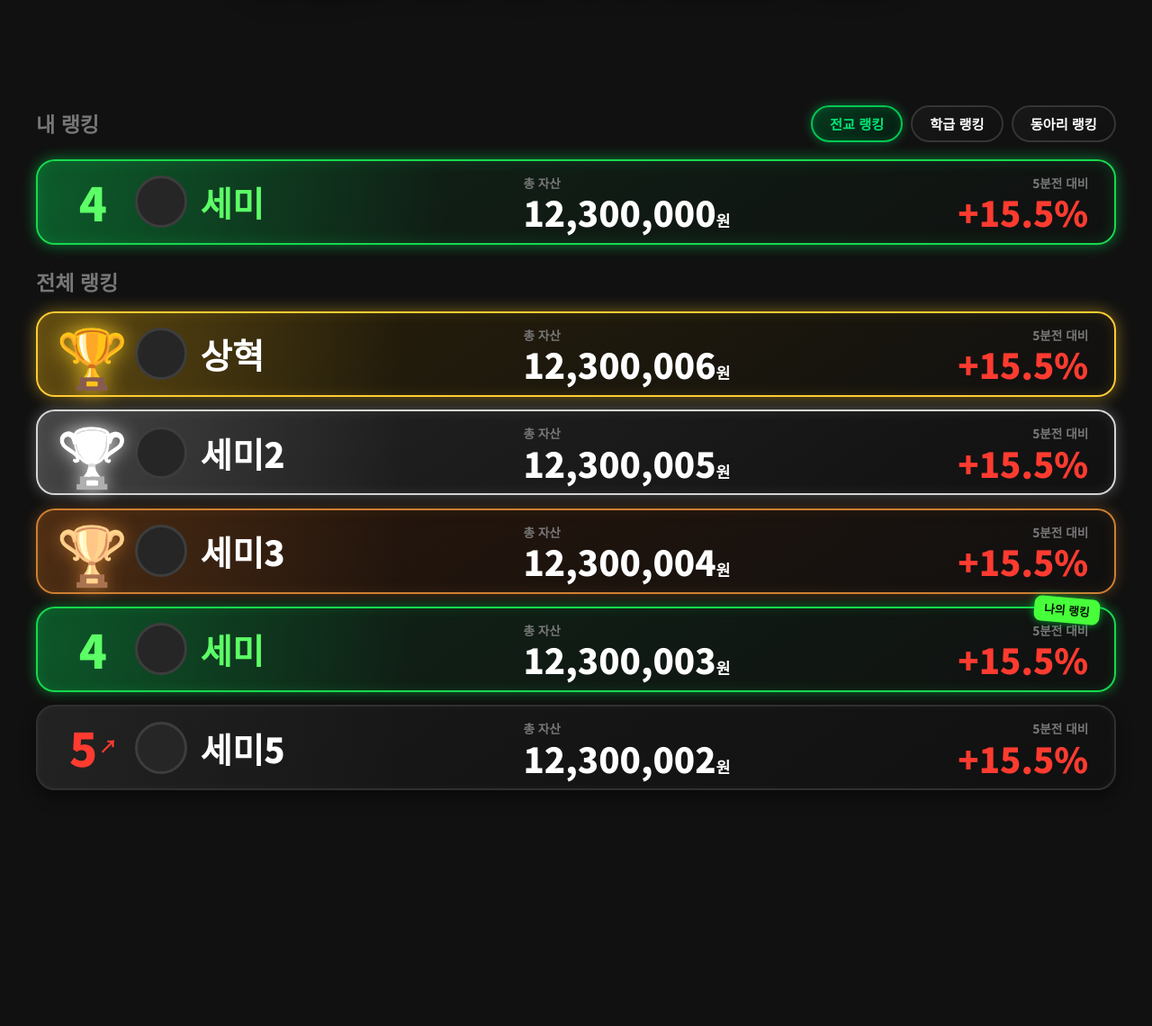
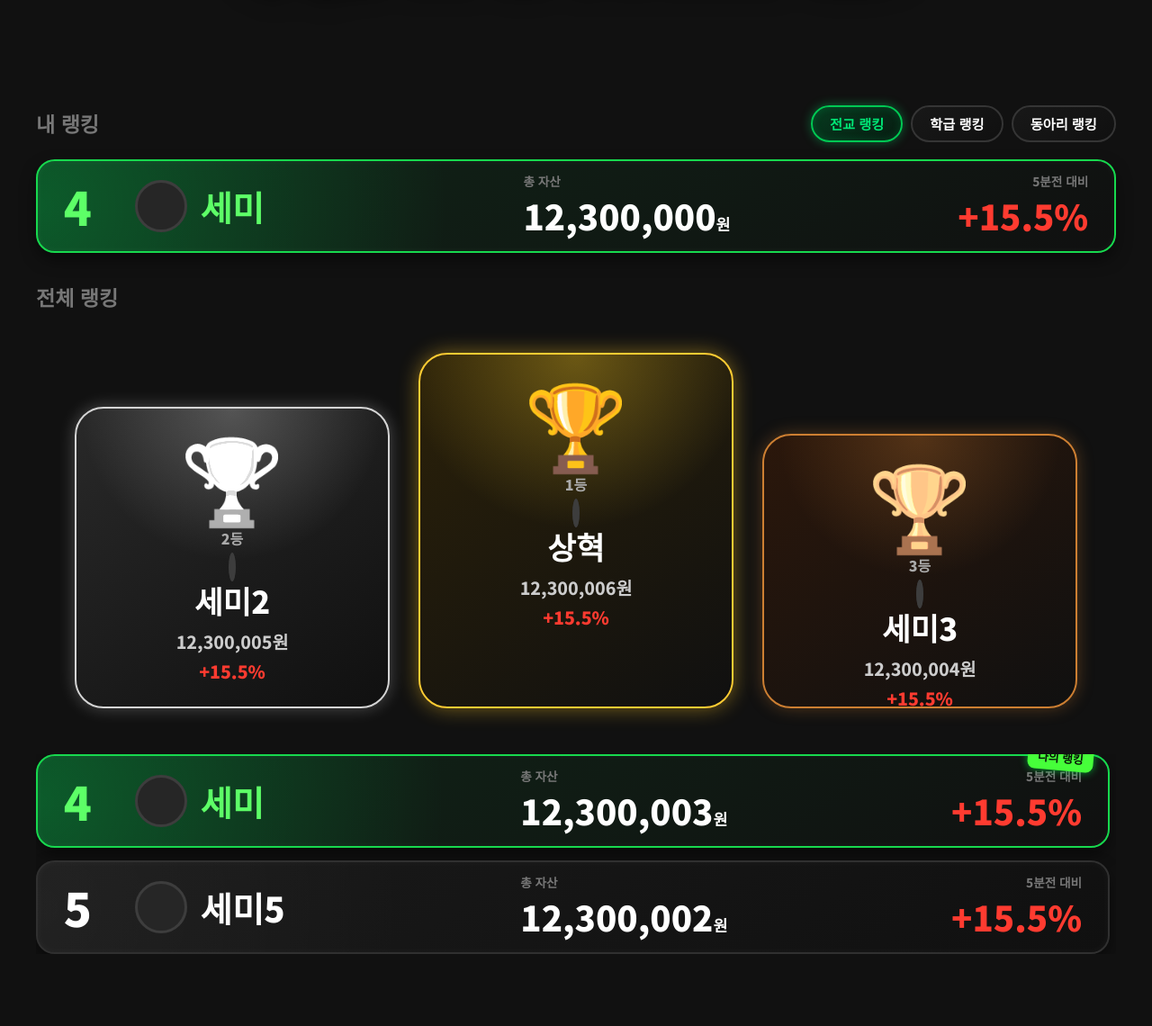
Before and after one commit to jeongbin-0509/StockKolon26, a Flask app: page /rank in a window 1280 px wide. Shown: the part 254-1394 px from the top of the page at 90% size. Before the commit the page ends 1132 px from the top, so only its background shows below. Run offline with Flask 3, Linux system fonts and the light colour scheme; the visitor is signed in with stand-in values (Sample User, id 1).

Commit message:
rank css변경 완료했습니다

```diff
--- a/app/static/css/rank.css
+++ b/app/static/css/rank.css
@@ -25,13 +26,13 @@
 }
 
 .rank-section-title.spacer {
-    margin-top: 1.5rem;
-    margin-bottom: 1rem;
+    margin-top: 2rem;
+    margin-bottom: 1.2rem;
 }
 
 .rank-category-filter {
     display: flex;
-    gap: 0.55rem;
+    gap: .55rem;
 }
 
 .rank-filter-btn {
@@ -53,18 +54,174 @@
     border-color: #00c853;
     background: linear-gradient(145deg, #063b1f, #071b11);
     box-shadow:
-        0 0 12px rgba(0, 255, 120, 0.35),
-        inset 0 0 10px rgba(0, 255, 120, 0.15);
+        0 0 12px rgba(0,255,120,.35),
+        inset 0 0 10px rgba(0,255,120,.15);
 }
 
+/* 내 랭킹 */
 
-/* 리스트 */
+.my-rank-card,
+.my-rank-in-list {
+    border-color: #17d94e !important;
+    background:
+        radial-gradient(circle at left center, rgba(0,255,100,.25), transparent 38%),
+        linear-gradient(145deg, #102618, #101010) !important;
+    box-shadow:
+        0 0 16px rgba(0,255,100,.45),
+        inset 0 0 18px rgba(0,255,100,.14);
+}
+
+.my-rank-card .rank-number,
+.my-rank-card .rank-name,
+.my-rank-in-list .rank-number,
+.my-rank-in-list .rank-name {
+    color: #5dff67;
+}
+
+/* 시상대 크게 v2 */
+
+.podium-section {
+    display: flex;
+    justify-content: center;
+    align-items: flex-end;
+    gap: 2rem;
+    margin: 2.8rem 0 3.2rem;
+}
+
+.podium-card {
+    width: 350px;
+    border-radius: 2rem;
+    padding: 1.8rem 1.3rem;
+    text-align: center;
+    border: 2px solid #333;
+    background: #151515;
+    box-shadow: 0 10px 25px rgba(0,0,0,.45);
+    box-sizing: border-box;
+    transition: .2s;
+}
+
+.podium-card:hover {
+    transform: translateY(-3px);
+}
+
+.podium-card.gold {
+    height: 395px;
+    order: 2;
+    border-color: #ffcc33;
+    background:
+        radial-gradient(circle at top, rgba(255,210,40,.32), transparent 45%),
+        linear-gradient(145deg, #2b2109, #101010);
+    box-shadow: 0 0 22px rgba(255,200,40,.45);
+}
+
+.podium-card.silver {
+    height: 335px;
+    order: 1;
+    border-color: #d5d5d5;
+    background:
+        radial-gradient(circle at top, rgba(230,230,230,.25), transparent 45%),
+        linear-gradient(145deg, #292929, #101010);
+    box-shadow: 0 0 18px rgba(255,255,255,.25);
+}
+
+.podium-card.bronze {
+    height: 305px;
+    order: 3;
+    border-color: #cd7f32;
+    background:
+        radial-gradient(circle at top, rgba(205,127,50,.28), transparent 45%),
+        linear-gradient(145deg, #2b170b, #101010);
+    box-shadow: 0 0 18px rgba(205,127,50,.35);
+}
+
+.podium-trophy {
+    font-size: 5.8rem;
+    line-height: 1;
+    margin-bottom: .65rem;
+}
+
+.podium-card.silver .podium-trophy {
+    filter: grayscale(1) brightness(1.75);
+}
+
+.podium-card.bronze .podium-trophy {
+    filter: sepia(1) saturate(2) hue-rotate(340deg);
+}
+
+.podium-rank {
+    font-size: 1rem;
+    font-weight: 900;
+    color: #aaa;
+    margin-bottom: .55rem;
+}
+
+.podium-card .rank-avatar {
+    width: 78px;
+    height: 78px;
+    border-width: 4px;
+    margin: 0 auto .6rem;
+}
+
+.podium-name {
+    font-size: 2.15rem;
+    font-weight: 900;
+    color: #fff;
+}
+
+.podium-money {
+    margin-top: .35rem;
+    font-size: 1.22rem;
+    font-weight: 800;
+    color: #ccc;
+}
+
+.podium-change {
+    margin-top: .25rem;
+    font-size: 1.22rem;
+    font-weight: 900;
+}
+
+.podium-change.up {
+    color: #ff3b30;
+}
+
+.podium-change.down {
+    color: #007aff;
+}
+
+/* 4~100등 스크롤 */
+
+.rank-scroll-box {
+    max-height: 650px;
+    overflow-y: auto;
+    padding-right: .45rem;
+}
+
+.rank-scroll-box::-webkit-scrollbar {
+    width: 8px;
+}
+
+.rank-scroll-box::-webkit-scrollbar-track {
+    background: #111;
+    border-radius: 999px;
+}
+
+.rank-scroll-box::-webkit-scrollbar-thumb {
+    background: #3a3a3a;
+    border-radius: 999px;
+}
+
+.rank-scroll-box::-webkit-scrollbar-thumb:hover {
+    background: #555;
+}
 
 .rank-list {
     display: flex;
     flex-direction: column;
-    gap: 0.9rem;
+    gap: .9rem;
 }
+
+/* 기본 랭킹 카드 */
 
 .rank-card {
     position: relative;
@@ -74,22 +231,17 @@
         minmax(430px, 1.8fr);
     align-items: center;
     gap: 1.4rem;
-
     min-height: 95px;
-    padding: 0.75rem 1.8rem;
-
+    padding: .75rem 1.8rem;
     border: 2px solid #303030;
     border-radius: 1.3rem;
-
     background:
-        radial-gradient(circle at left center, rgba(255, 255, 255, 0.04), transparent 35%),
+        radial-gradient(circle at left center, rgba(255,255,255,.04), transparent 35%),
         linear-gradient(145deg, #1a1a1a, #101010);
-
     box-shadow:
-        inset 0 0 10px rgba(255, 255, 255, 0.04),
-        0 8px 18px rgba(0, 0, 0, 0.45);
-
-    transition: 0.2s ease;
+        inset 0 0 10px rgba(255,255,255,.04),
+        0 8px 18px rgba(0,0,0,.45);
+    transition: .2s ease;
 }
 
 .rank-card:hover {
@@ -97,44 +249,17 @@
     border-color: #505050;
 }
 
-/* 내 랭킹 카드 */
-
-.my-rank-card {
-    border-color: #17d94e;
-    background:
-        radial-gradient(circle at left center, rgba(0, 255, 100, 0.25), transparent 38%),
-        linear-gradient(145deg, #102618, #101010);
-
-    box-shadow:
-        0 0 16px rgba(0, 255, 100, 0.45),
-        inset 0 0 18px rgba(0, 255, 100, 0.14);
-}
-
-.my-rank-card .rank-number,
-.my-rank-card .rank-name {
-    color: #5dff67;
-}
-
-
-/* 왼쪽 */
-
 .rank-card-left {
     display: grid;
     grid-template-columns: 65px 58px minmax(0, 1fr);
     align-items: center;
-    gap: 0.9rem;
-    min-width: 0;
+    gap: .9rem;
 }
 
 .rank-number {
     font-size: clamp(2.4rem, 4vw, 3.8rem);
     font-weight: 900;
-    line-height: 1;
     color: #fff;
-    display: inline-flex;
-    align-items: center;
-    justify-content: center;
-    gap: 0.12rem;
 }
 
 .rank-number.up {
@@ -147,8 +272,7 @@
 
 .arrow-icon {
     font-style: normal;
-    font-size: 0.38em;
-    margin-bottom: 0.2em;
+    font-size: .38em;
 }
 
 .rank-avatar {
@@ -157,7 +281,6 @@
     border-radius: 50%;
     background: #262626;
     border: 3px solid #3d3d3d;
-    flex-shrink: 0;
 }
 
 .rank-name {
@@ -169,20 +292,15 @@
     white-space: nowrap;
 }
 
-
-/* 오른쪽 */
-
 .rank-card-right {
     display: grid;
     grid-template-columns: 1fr 1fr;
-    align-items: center;
     gap: 1.2rem;
 }
 
 .rank-info-group {
     display: flex;
     flex-direction: column;
-    align-items: flex-start;
 }
 
 .rank-info-group.text-right {
@@ -191,20 +309,18 @@
 
 .rank-info-label {
     color: #777;
-    font-size: 0.85rem;
+    font-size: .85rem;
     font-weight: 800;
-    margin-bottom: 0.15rem;
 }
 
 .rank-info-value {
     font-size: clamp(1.8rem, 3vw, 2.7rem);
     font-weight: 900;
-    line-height: 1.05;
     color: #fff;
 }
 
 .rank-info-value span {
-    font-size: 0.45em;
+    font-size: .45em;
 }
 
 .rank-info-value.up {
@@ -215,172 +331,102 @@
     color: #007aff;
 }
 
+/* 내 랭킹 스티커 */
 
-/* ==========================================
-   TOP 3 카드 금 / 은 / 동
-========================================== */
-
-.total-rank-section .rank-card:nth-child(-n + 3) {
-    overflow: visible;
+.my-rank-in-list::after {
+    content: "나의 랭킹";
+    position: absolute;
+    top: -.75rem;
+    right: 1rem;
+    padding: .28rem .7rem;
+    border-radius: .5rem;
+    background: #46ff3a;
+    color: #071107;
+    font-size: .8rem;
+    font-weight: 900;
+    transform: rotate(5deg);
+    box-shadow: 0 0 10px rgba(0,255,80,.6);
 }
 
-/* 1등 카드 */
-.total-rank-section .rank-card:nth-child(1) {
-    border-color: #ffcc33;
-    background:
-        radial-gradient(circle at left center, rgba(255, 200, 40, 0.25), transparent 34%),
-        linear-gradient(145deg, #2b2109, #101010);
-
-    box-shadow:
-        0 0 18px rgba(255, 200, 40, 0.45),
-        inset 0 0 16px rgba(255, 200, 40, 0.12);
-}
-
-/* 2등 카드 */
-.total-rank-section .rank-card:nth-child(2) {
-    border-color: #d5d5d5;
-    background:
-        radial-gradient(circle at left center, rgba(220, 220, 220, 0.18), transparent 34%),
-        linear-gradient(145deg, #252525, #101010);
-
-    box-shadow:
-        0 0 16px rgba(255, 255, 255, 0.28),
-        inset 0 0 16px rgba(255, 255, 255, 0.08);
-}
-
-/* 3등 카드 */
-.total-rank-section .rank-card:nth-child(3) {
-    border-color: #cd7f32;
-    background:
-        radial-gradient(circle at left center, rgba(205, 127, 50, 0.22), transparent 34%),
-        linear-gradient(145deg, #2b170b, #101010);
-
-    box-shadow:
-        0 0 16px rgba(205, 127, 50, 0.35),
-        inset 0 0 16px rgba(205, 127, 50, 0.1);
-}
-
-
-/* ==========================================
-   TOP3 숫자 숨기고 트로피만 표시
-========================================== */
-
-.total-rank-section .rank-card:nth-child(-n + 3) .rank-number {
-    font-size: 0;
-    width: 65px;
-    height: 65px;
-    display: flex;
-    align-items: center;
-    justify-content: center;
-}
-
-.total-rank-section .rank-card:nth-child(-n + 3) .rank-number .arrow-icon {
-    display: none;
-}
-
-.total-rank-section .rank-card:nth-child(-n + 3) .rank-number::before {
-    content: "🏆";
-    font-size: 4rem;
-    line-height: 1;
-}
-
-/* 1등 트로피 */
-.total-rank-section .rank-card:nth-child(1) .rank-number::before {
-    filter:
-        drop-shadow(0 0 12px rgba(255, 210, 40, 0.9));
-}
-
-/* 2등 트로피 */
-.total-rank-section .rank-card:nth-child(2) .rank-number::before {
-    filter:
-        grayscale(1)
-        brightness(1.75)
-        drop-shadow(0 0 10px rgba(255, 255, 255, 0.75));
-}
-
-/* 3등 트로피 */
-.total-rank-section .rank-card:nth-child(3) .rank-number::before {
-    filter:
-        sepia(1)
-        saturate(2)
-        hue-rotate(340deg)
-        drop-shadow(0 0 10px rgba(205, 127, 50, 0.8));
-}
-
-
-/* ==========================================
-   전체 랭킹 속 내 랭킹
-========================================== */
-
-.total-rank-section .rank-card:nth-child(4) {
-    border-color: #17d94e;
-
-    background:
-        radial-gradient(circle at left center, rgba(0, 255, 100, 0.23), transparent 35%),
-        linear-gradient(145deg, #102618, #101010);
-
-    box-shadow:
-        0 0 14px rgba(0, 255, 90, 0.42),
-        inset 0 0 14px rgba(0, 255, 90, 0.12);
-}
-
-.total-rank-section .rank-card:nth-child(4) .rank-number,
-.total-rank-section .rank-card:nth-child(4) .rank-name {
-    color: #5dff67;
-}
-
-.total-rank-section .rank-card:nth-child(4)::after {
-    content: "나의 랭킹";
-    position: absolute;
-    top: -0.75rem;
-    right: 1rem;
-
-    padding: 0.28rem 0.7rem;
-    border-radius: 0.5rem;
-
-    background: #46ff3a;
-    color: #071107;
-    font-size: 0.8rem;
-    font-weight: 900;
-
-    transform: rotate(5deg);
-
-    box-shadow:
-        0 0 10px rgba(0, 255, 80, 0.6);
-}
-
-
-/* ==========================================
-   모바일
-========================================== */
+/* 모바일 */
 
 @media screen and (max-width: 767px) {
     .rank-top-bar {
         flex-direction: column;
         align-items: flex-start;
-        gap: 0.8rem;
+        gap: .8rem;
     }
 
     .rank-category-filter {
         width: 100%;
         overflow-x: auto;
-        padding-bottom: 0.25rem;
+        padding-bottom: .25rem;
     }
 
     .rank-filter-btn {
         flex-shrink: 0;
-        padding: 0.35rem 0.9rem;
+        padding: .35rem .9rem;
+    }
+
+    .podium-section {
+        gap: .55rem;
+        margin: 1.5rem 0 1.8rem;
+    }
+
+    .podium-card {
+        width: 33.33%;
+        padding: .75rem .4rem;
+        border-radius: 1.1rem;
+    }
+
+    .podium-card.gold {
+        height: 260px;
+    }
+
+    .podium-card.silver {
+        height: 225px;
+    }
+
+    .podium-card.bronze {
+        height: 210px;
+    }
+
+    .podium-trophy {
+        font-size: 3rem;
+    }
+
+    .podium-rank {
+        font-size: .75rem;
+    }
+
+    .podium-card .rank-avatar {
+        width: 42px;
+        height: 42px;
+        border-width: 2px;
+    }
+
+    .podium-name {
+        font-size: 1rem;
+    }
+
+    .podium-money,
+    .podium-change {
+        font-size: .72rem;
+    }
+
+    .rank-scroll-box {
+        max-height: 560px;
     }
 
     .rank-card {
         grid-template-columns: 1fr;
-        padding: 0.9rem;
-        gap: 0.6rem;
+        padding: .9rem;
+        gap: .6rem;
     }
 
     .rank-card-left {
         grid-template-columns: 45px 42px minmax(0, 1fr);
-        gap: 0.6rem;
+        gap: .6rem;
     }
 
     .rank-avatar {
--- a/app/templates/rank.html
+++ b/app/templates/rank.html
@@ -4,155 +4,190 @@
     <meta charset="UTF-8">
     <meta name="viewport" content="width=device-width, initial-scale=1.0">
     <title>Ranking - STOCKOLON 26</title>
+
     <link rel="stylesheet" href="{{ url_for('static', filename='css/base.css') }}">
     <link rel="stylesheet" href="{{ url_for('static', filename='css/header.css') }}">
     <link rel="stylesheet" href="{{ url_for('static', filename='css/rank.css') }}">
 </head>
+
 <body>
+
 <header class="buy-header">
-        <a href="{{ url_for('main.index') }}" class="logo-link" aria-label="메인으로 이동">
-            <img src="{{ url_for('static', filename='images/stockolon_logo.png') }}" id="logo" alt="STOCKOLON 26 Logo">
+    <a href="{{ url_for('main.index') }}" class="logo-link">
+        <img src="{{ url_for('static', filename='images/stockolon_logo.png') }}"
+             id="logo"
+             alt="STOCKOLON 26 Logo">
     </a>
 
-        <nav id="header-nav" aria-label="상단 메뉴">
-            <a href="{{ url_for('main.profile') }}" class="user-pill" aria-label="내 포트폴리오로 이동">
-                <span class="user-avatar" aria-hidden="true"></span>
+    <nav id="header-nav">
+        <a href="{{ url_for('main.profile') }}" class="user-pill">
+            <span class="user-avatar"></span>
             <span class="user-name">세미님</span>
         </a>
-            <a href="{{ url_for('main.rank') }}" class="nav-icon active" aria-label="랭킹 페이지로 이동">
+
+        <a href="{{ url_for('main.rank') }}" class="nav-icon active">
             <img src="{{ url_for('static', filename='images/ranking_icon.png') }}" alt="랭킹">
         </a>
-            <a href="{{ url_for('main.settings') }}" class="nav-icon" aria-label="설정 페이지로 이동">
+
+        <a href="{{ url_for('main.settings') }}" class="nav-icon">
             <img src="{{ url_for('static', filename='images/settings_icon.png') }}" alt="설정">
         </a>
     </nav>
 </header>
 
+
 <main class="rank-page">
+
+    <!-- 상단 -->
     <div class="rank-top-bar">
         <h2 class="rank-section-title">내 랭킹</h2>
-            <nav class="rank-category-filter" aria-label="랭킹 범위">
-                <button class="rank-filter-btn active" type="button">전교 랭킹</button>
-                <button class="rank-filter-btn" type="button">학급 랭킹</button>
-                <button class="rank-filter-btn" type="button">동아리 랭킹</button>
+
+        <nav class="rank-category-filter">
+            <button class="rank-filter-btn active">전교 랭킹</button>
+            <button class="rank-filter-btn">학급 랭킹</button>
+            <button class="rank-filter-btn">동아리 랭킹</button>
         </nav>
     </div>
 
-        <section class="my-rank-section" aria-label="내 랭킹 요약">
+
+    <!-- 내 랭킹 -->
+    <section class="my-rank-section">
         <article class="rank-card my-rank-card">
+
             <div class="rank-card-left">
                 <span class="rank-number">4</span>
                 <span class="rank-avatar"></span>
                 <span class="rank-name">세미</span>
             </div>
+
             <div class="rank-card-right">
                 <div class="rank-info-group">
                     <span class="rank-info-label">총 자산</span>
-                        <strong class="rank-info-value">12,300,000<span>원</span></strong>
+                    <strong class="rank-info-value">
+                        12,300,000<span>원</span>
+                    </strong>
                 </div>
+
                 <div class="rank-info-group text-right">
                     <span class="rank-info-label">5분전 대비</span>
-                        <strong class="rank-info-value up">+15.5%</strong>
+                    <strong class="rank-info-value up">
+                        +15.5%
+                    </strong>
                 </div>
             </div>
+
         </article>
     </section>
 
+
     <h2 class="rank-section-title spacer">전체 랭킹</h2>
 
-        <section class="total-rank-section" aria-label="전체 랭킹 목록">
-            <div class="rank-list">
-                <article class="rank-card">
-                    <div class="rank-card-left">
-                        <span class="rank-number up">1<i class="arrow-icon">↗</i></span>
+
+    <section class="total-rank-section">
+
+        <!-- =========================
+             1~3등 시상대
+        ========================== -->
+        <div class="podium-section">
+
+            <!-- 2등 -->
+            <article class="podium-card silver">
+                <div class="podium-trophy">🏆</div>
+                <div class="podium-rank">2등</div>
                 <span class="rank-avatar"></span>
-                        <span class="rank-name">상혁</span>
-                    </div>
-                    <div class="rank-card-right">
-                        <div class="rank-info-group">
-                            <span class="rank-info-label">총 자산</span>
-                            <strong class="rank-info-value">12,300,006<span>원</span></strong>
-                        </div>
-                        <div class="rank-info-group text-right">
-                            <span class="rank-info-label">5분전 대비</span>
-                            <strong class="rank-info-value up">+15.5%</strong>
-                        </div>
-                    </div>
+                <div class="podium-name">세미2</div>
+                <div class="podium-money">12,300,005원</div>
+                <div class="podium-change up">+15.5%</div>
             </article>
 
-                <article class="rank-card">
-                    <div class="rank-card-left">
-                        <span class="rank-number down">2<i class="arrow-icon">↘</i></span>
+            <!-- 1등 -->
+            <article class="podium-card gold">
+                <div class="podium-trophy">🏆</div>
+                <div class="podium-rank">1등</div>
                 <span class="rank-avatar"></span>
-                        <span class="rank-name">세미2</span>
-                    </div>
-                    <div class="rank-card-right">
-                        <div class="rank-info-group">
-                            <span class="rank-info-label">총 자산</span>
-                            <strong class="rank-info-value">12,300,005<span>원</span></strong>
-                        </div>
-                        <div class="rank-info-group text-right">
-                            <span class="rank-info-label">5분전 대비</span>
-                            <strong class="rank-info-value up">+15.5%</strong>
-                        </div>
-                    </div>
+                <div class="podium-name">상혁</div>
+                <div class="podium-money">12,300,006원</div>
+                <div class="podium-change up">+15.5%</div>
             </article>
 
-                <article class="rank-card">
-                    <div class="rank-card-left">
-                        <span class="rank-number">3</span>
+            <!-- 3등 -->
+            <article class="podium-card bronze">
+                <div class="podium-trophy">🏆</div>
+                <div class="podium-rank">3등</div>
                 <span class="rank-avatar"></span>
-                        <span class="rank-name">세미3</span>
-                    </div>
-                    <div class="rank-card-right">
-                        <div class="rank-info-group">
-                            <span class="rank-info-label">총 자산</span>
-                            <strong class="rank-info-value">12,300,004<span>원</span></strong>
-                        </div>
-                        <div class="rank-info-group text-right">
-                            <span class="rank-info-label">5분전 대비</span>
-                            <strong class="rank-info-value up">+15.5%</strong>
-                        </div>
-                    </div>
+                <div class="podium-name">세미3</div>
+                <div class="podium-money">12,300,004원</div>
+                <div class="podium-change up">+15.5%</div>
             </article>
 
-                <article class="rank-card">
+        </div>
+
+
+        <!-- =========================
+             4~100등 스크롤
+        ========================== -->
+        <div class="rank-scroll-box">
+
+            <div class="rank-list">
+
+                <!-- 4등 -->
+                <article class="rank-card my-rank-in-list">
+
                     <div class="rank-card-left">
                         <span class="rank-number">4</span>
                         <span class="rank-avatar"></span>
                         <span class="rank-name">세미</span>
                     </div>
+
                     <div class="rank-card-right">
                         <div class="rank-info-group">
                             <span class="rank-info-label">총 자산</span>
-                            <strong class="rank-info-value">12,300,003<span>원</span></strong>
+                            <strong class="rank-info-value">
+                                12,300,003<span>원</span>
+                            </strong>
                         </div>
+
                         <div class="rank-info-group text-right">
                             <span class="rank-info-label">5분전 대비</span>
-                            <strong class="rank-info-value up">+15.5%</strong>
+                            <strong class="rank-info-value up">
+                                +15.5%
+                            </strong>
+                        </div>
+                    </div>
+
+                </article>
+
+                <!-- 5등 -->
+                <article class="rank-card">
+                    <div class="rank-card-left">
+                        <span class="rank-number">5</span>
+                        <span class="rank-avatar"></span>
+                        <span class="rank-name">세미5</span>
+                    </div>
+
+                    <div class="rank-card-right">
+                        <div class="rank-info-group">
+                            <span class="rank-info-label">총 자산</span>
+                            <strong class="rank-info-value">
+                                12,300,002<span>원</span>
+                            </strong>
+                        </div>
+
+                        <div class="rank-info-group text-right">
+                            <span class="rank-info-label">5분전 대비</span>
+                            <strong class="rank-info-value up">
+                                +15.5%
+                            </strong>
                         </div>
                     </div>
                 </article>
 
-                <article class="rank-card">
-                    <div class="rank-card-left">
-                        <span class="rank-number up">5<i class="arrow-icon">↗</i></span>
-                        <span class="rank-avatar"></span>
-                        <span class="rank-name">세미5</span>
-                    </div>
-                    <div class="rank-card-right">
-                        <div class="rank-info-group">
-                            <span class="rank-info-label">총 자산</span>
-                            <strong class="rank-info-value">12,300,002<span>원</span></strong>
-                        </div>
-                        <div class="rank-info-group text-right">
-                            <span class="rank-info-label">5분전 대비</span>
-                            <strong class="rank-info-value up">+15.5%</strong>
             </div>
         </div>
-                </article>
-            </div>
+
     </section>
+
 </main>
+
 </body>
 </html>
```
Also changed, not shown: other parts of app/static/css/rank.css (+10 -18 lines). Lines whose indentation alone changed are shown as unchanged.
